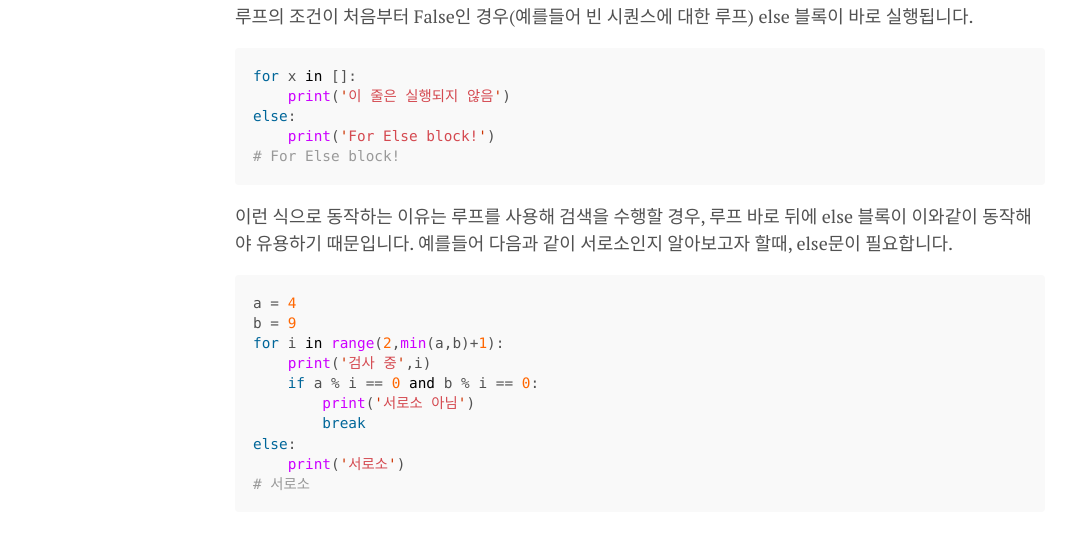
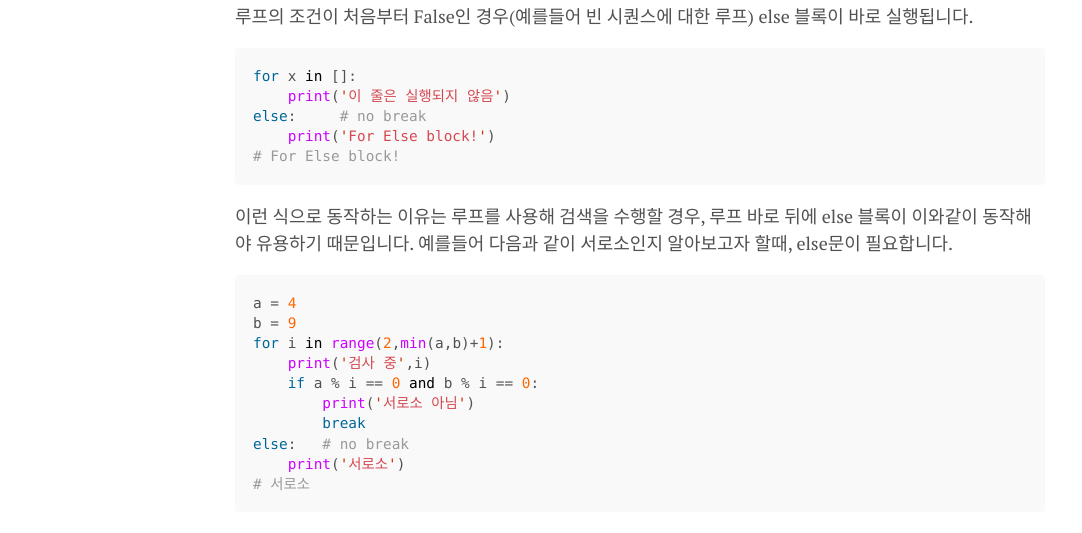
Before and after one commit to changhyeonnam/changhyeonnam.github.io, a Jekyll site: the page built from _posts/2021/2021-09-01-python_bw09_for_else.md, in a window 1280 px wide. Shown: the part 1362-1895 px from the top of the page, without its empty margins (0-1082 px from the left). Built offline with Jekyll 4.4.1, drawn with Linux system fonts in a browser that asks for light colours; nearby versions of some CDN libraries; our own code applies the rules of GitHub Pages for plain Markdown files; comment, search, counter and statistics services are not loaded.

Commit message:
Update 2021-09-01-python_bw09_for_else.md

````diff
--- a/_posts/2021/2021-09-01-python_bw09_for_else.md
+++ b/_posts/2021/2021-09-01-python_bw09_for_else.md
@@ -53,7 +53,7 @@ else:
 ```python
 for x in []:
     print('이 줄은 실행되지 않음')
-else:
+else:     # no break
     print('For Else block!')
 # For Else block!
 ```
@@ -68,7 +68,7 @@ for i in range(2,min(a,b)+1):
     if a % i == 0 and b % i == 0:
         print('서로소 아님')
         break
-else:
+else:   # no break
     print('서로소')
 # 서로소
 ```
````
